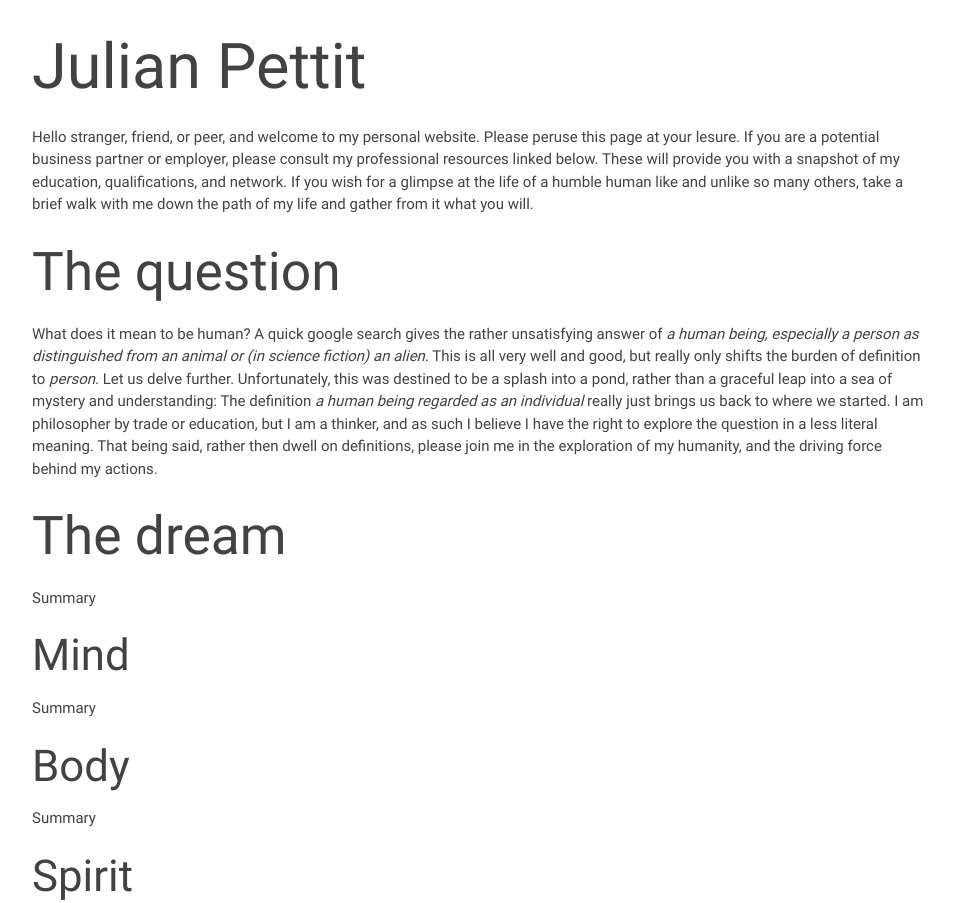
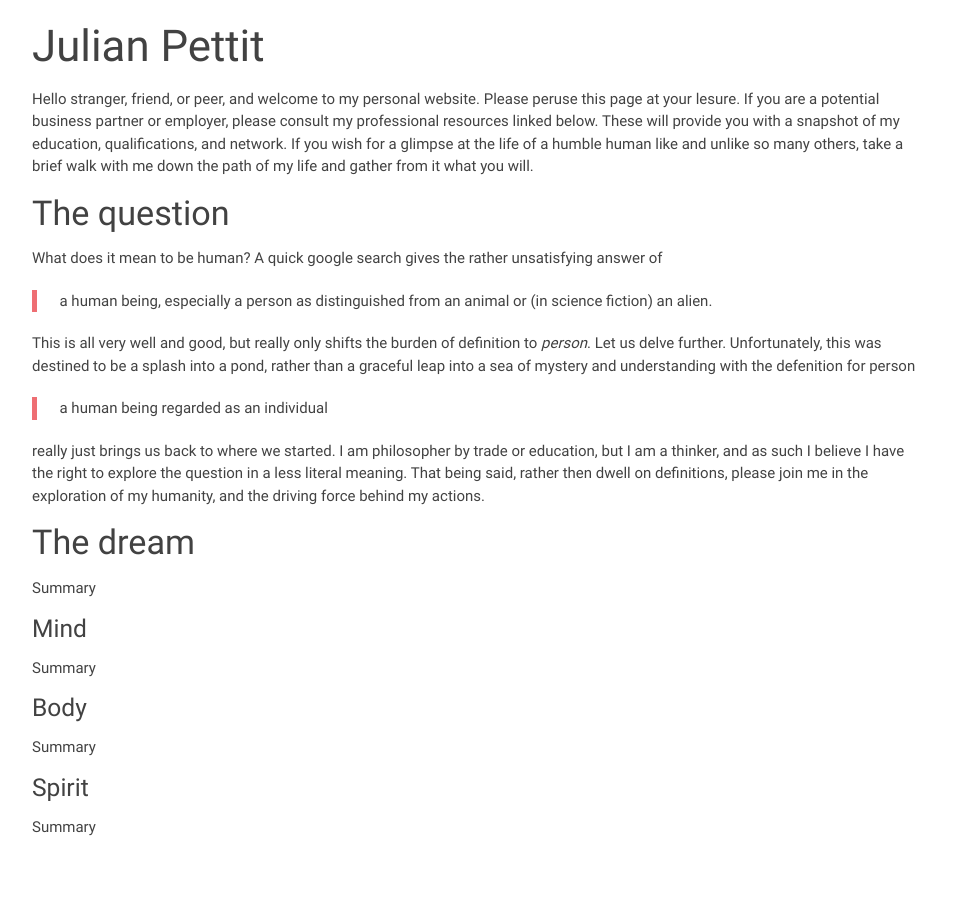
Before and after one commit to j-pettit/j-pettit.github.io, a plain HTML site: page index.html in a window 1280 px wide. Shown: the top 903 px of the page, without its empty margins (160-1114 px from the left). After the commit the page ends 853 px from the top, so only its background shows below. Drawn offline with nearby package versions, Linux system fonts and the light colour scheme.

Commit message:
blockquotes and more appropriate header sizes

```diff
--- a/index.html
+++ b/index.html
@@ -15,17 +15,21 @@
 
   <body id="page-top">
     <div class="grey-text text-darken-3 container">
-      <h1>Julian Pettit</h1>
+      <h3>Julian Pettit</h3>
       <p>Hello stranger, friend, or peer, and welcome to my personal website. Please peruse this page at your lesure. If you are a potential business partner or employer, please consult my professional resources linked below. These will provide you with a snapshot of my education, qualifications, and network. If you wish for a glimpse at the life of a humble human like and unlike so many others, take a brief walk with me down the path of my life and gather from it what you will.</p>
-      <h2>The question</h2>
-      <p>What does it mean to be human? A quick google search gives the rather unsatisfying answer of <i>a human being, especially a person as distinguished from an animal or (in science fiction) an alien.</i> This is all very well and good, but really only shifts the burden of definition to <i>person</i>. Let us delve further. Unfortunately, this was destined to be a splash into a pond, rather than a graceful leap into a sea of mystery and understanding: The definition <i>a human being regarded as an individual</i> really just brings us back to where we started. I am philosopher by trade or education, but I am a thinker, and as such I believe I have the right to explore the question in a less literal meaning. That being said, rather then dwell on definitions, please join me in the exploration of my humanity, and the driving force behind my actions.</p>
-      <h2>The dream</h2>
+      <h4>The question</h4>
+      <p>What does it mean to be human? A quick google search gives the rather unsatisfying answer of
+      <blockquote>a human being, especially a person as distinguished from an animal or (in science fiction) an alien.</blockquote>
+      This is all very well and good, but really only shifts the burden of definition to <i>person</i>. Let us delve further. Unfortunately, this was destined to be a splash into a pond, rather than a graceful leap into a sea of mystery and understanding with the defenition for person
+      <blockquote>a human being regarded as an individual</blockquote>
+      really just brings us back to where we started. I am philosopher by trade or education, but I am a thinker, and as such I believe I have the right to explore the question in a less literal meaning. That being said, rather then dwell on definitions, please join me in the exploration of my humanity, and the driving force behind my actions.</p>
+      <h4>The dream</h4>
       <p>Summary</p>
-      <h3>Mind</h3>
+      <h5>Mind</h5>
       <p>Summary</p>
-      <h3>Body</h3>
+      <h5>Body</h5>
       <p>Summary</p>
-      <h3>Spirit</h3>
+      <h5>Spirit</h5>
       <p>Summary</p>
     </div>
 
```
